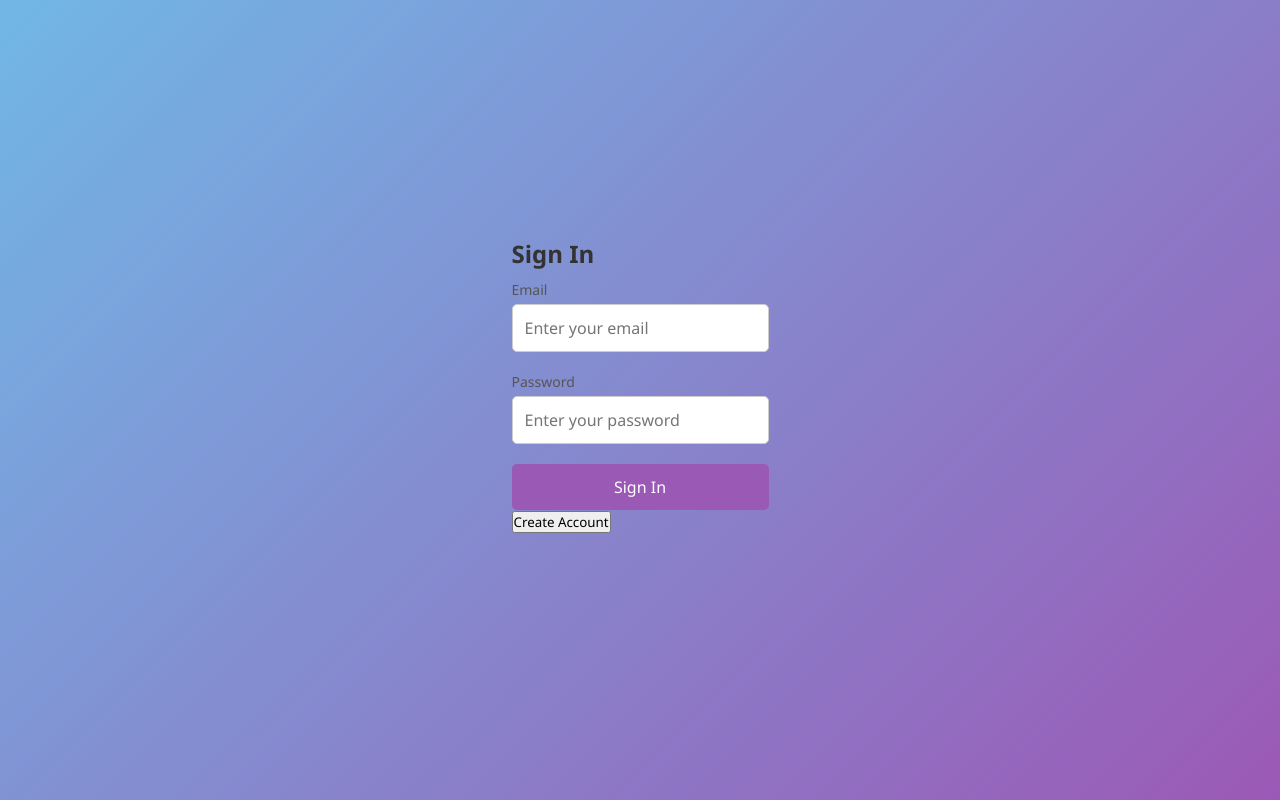
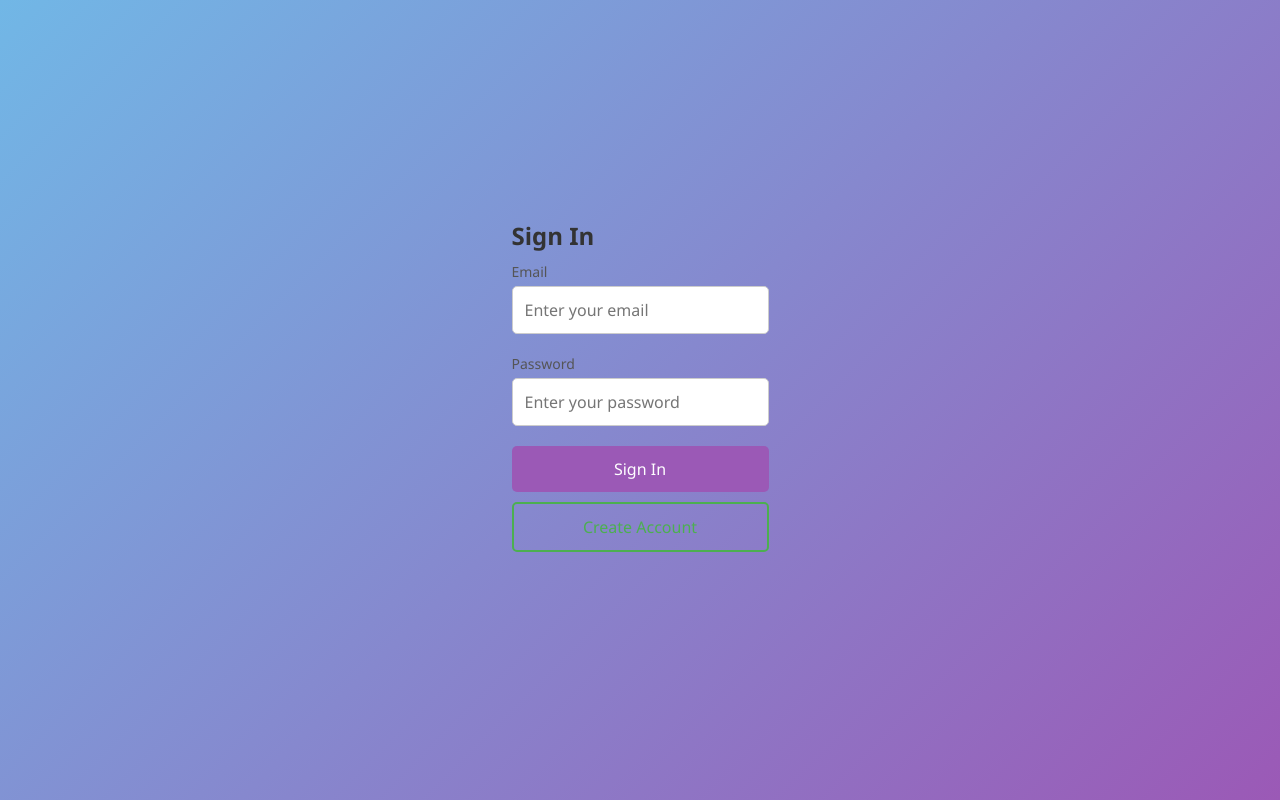
Before and after one commit to nach7111/vm, a plain HTML site: page index.html in a window 1280 px wide. Drawn offline with Linux system fonts and the light colour scheme.

Commit message:
Update style.css

```diff
--- a/style.css
+++ b/style.css
@@ -89,3 +89,17 @@ p {
 .footer-text a:hover {
     text-decoration: underline;
 }
+.signup-btn {
+    width: 100%;
+    padding: 12px;
+    background-color: transparent;
+    color: #4CAF50;
+    border: 2px solid #4CAF50;
+    border-radius: 5px;
+    font-size: 16px;
+    cursor: pointer;
+    margin-top: 10px;
+}
+.signup-btn:hover {
+    background-color: #eaf7ed;
+}
```
